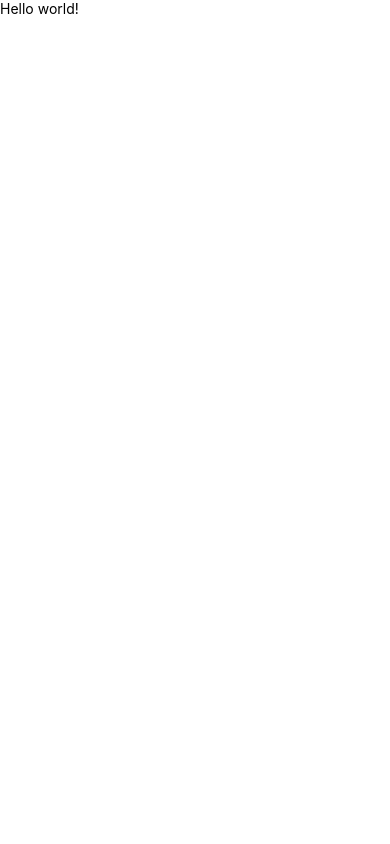
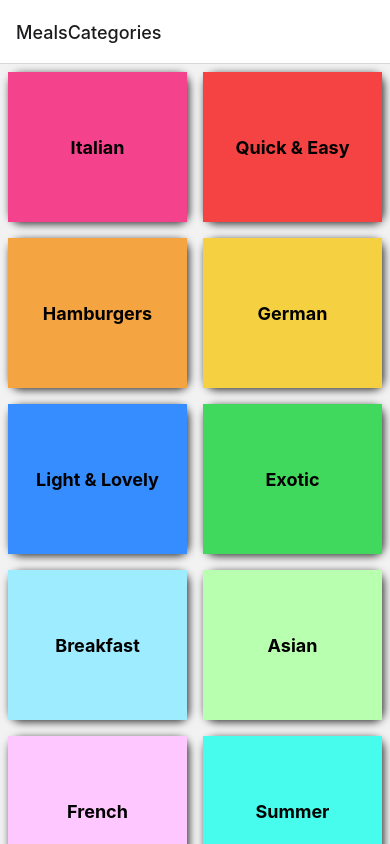
Before and after one commit to Judy-Nkwama/react-native-sample-projects, a React Native app: screen /MealsCategories in a window 390 px wide. Built offline with nearby package versions, Linux system fonts and the light colour scheme.

Commit message:
setting cat and cat meals

```diff
--- a/App.js
+++ b/App.js
@@ -1,19 +1,33 @@
-import { View, Text, StyleSheet } from "react-native";
+import { View, StyleSheet } from "react-native";
 import { StatusBar } from "expo-status-bar";
+import { NavigationContainer } from "@react-navigation/native";
+import { createNativeStackNavigator } from "@react-navigation/native-stack";
+import CategoriesScreen from "./screens/CategoriesScreen";
+import CategoryMealsScreen from "./screens/CategoryMealsScreen";
 
-const MyComponent = props => {
-  return(
-    <View style={styles.container}>
-      <StatusBar style="auto" />
-      <Text>Hello world!</Text>
-    </View>
-  );
+const App = props => {
+
+    const Stack = createNativeStackNavigator();
+
+    return(
+        <NavigationContainer>
+            <StatusBar style="auto" />
+            <Stack.Navigator>
+                <Stack.Screen
+                    name="MealsCategories"
+                    component={CategoriesScreen}
+                />
+                <Stack.Screen
+                    name="CategoryMealsScreen"
+                    component={CategoryMealsScreen}
+                />
+            </Stack.Navigator>
+        </NavigationContainer>
+    );
 };
 
 const styles = StyleSheet.create({
-  container : {
-    flex : 1
-  }
+
 });
 
-export default MyComponent;
+export default App;
--- /dev/null
+++ b/Components/Category.js
@@ -0,0 +1,51 @@
+import { View, Text, StyleSheet, Pressable, Platform } from "react-native";
+
+const Category = ({color, title, onPress}) => {
+    return(
+        <View style={styles.categoryOuterContainer} >
+            <Pressable
+                style={({pressed}) => [styles.pressable, {backgroundColor : color}, pressed ? styles.pressed : null] }
+                android_ripple={{color : "white"}}
+                onPress={onPress}
+            >
+                <View style={styles.categoryInerContainer}>
+                    <Text style={styles.title}>{title}</Text>
+                </View>
+            </Pressable>
+        </View>
+    );
+};
+
+const styles = StyleSheet.create({
+    categoryOuterContainer : {
+        flex : 1,
+        height : 150,
+        margin : 8,
+        borderRadius : 12,
+        elevation : 8,
+        shadowColor : "black",
+        shadowOffset : { width : 2, height : 2},
+        shadowOpacity : 0.8,
+        shadowRadius : 8,
+        backgroundColor : "white",
+        overflow : Platform.select({ios : "visible" , android : "hidden"})
+    },
+    pressable : {
+        flex : 1
+    },
+    pressed : {
+        opacity : 0.5
+    },
+    categoryInerContainer : {
+        flex : 1,
+        padding : 16,
+        justifyContent : "center",
+        alignItems : "center"
+    },
+    title : {
+        fontSize : 18,
+        fontWeight : "bold"
+    }
+});
+
+export default Category;
--- /dev/null
+++ b/Components/Meal.js
@@ -0,0 +1,45 @@
+import { View, Text, StyleSheet, Pressable, Image } from "react-native";
+
+const Meal = ({ title, imageUrl, duration, complexity, affordability }) => {
+    return (
+        <View style={styles.container}>
+            <Pressable style={styles.pressable}>
+                <View style={styles.innerContainer}>
+                    <Image style={styles.image} source={{uri : imageUrl }} />
+                    <Text style={styles.title}>{title}</Text>
+                    <Text>{duration}m</Text>
+                    <Text>{complexity}</Text>
+                    <Text>{affordability}</Text>
+                </View>
+            </Pressable>
+        </View>
+    );
+};
+
+const styles = StyleSheet.create({
+    container: {
+        flex: 1,
+        borderRadius : 8,
+        margin : 16,
+        elevation : 8,
+        overflow : "hidden"
+    },
+    pressable : {
+        flex: 1
+    },
+    innerContainer : {
+        flex: 1,
+        justifyContent: "center",
+        alignItems: "center"
+    },
+    image : {
+        width : "100%",
+        height : 200
+    },
+    title : {
+        textAlign : "center",
+        fontSize : 20
+    }
+});
+
+export default Meal;
--- a/app.json
+++ b/app.json
@@ -9,8 +9,9 @@
     "splash": {
       "image": "./assets/splash.png",
       "resizeMode": "contain",
-      "backgroundColor": "#ffffff"
+      "backgroundColor": "#223A5E"
     },
+    "backgroundColor" : "#223A5E",
     "updates": {
       "fallbackToCacheTimeout": 0
     },
--- a/package.json
+++ b/package.json
@@ -10,11 +10,16 @@
     "eject": "expo eject"
   },
   "dependencies": {
+    "@react-navigation/bottom-tabs": "^6.3.2",
+    "@react-navigation/native": "^6.0.11",
+    "@react-navigation/native-stack": "^6.7.0",
     "expo": "~45.0.0",
     "expo-status-bar": "~1.3.0",
     "react": "17.0.2",
     "react-dom": "17.0.2",
     "react-native": "0.68.2",
+    "react-native-safe-area-context": "4.2.4",
+    "react-native-screens": "~3.11.1",
     "react-native-web": "0.17.7"
   },
   "devDependencies": {
--- /dev/null
+++ b/screens/CategoriesScreen.js
@@ -0,0 +1,35 @@
+import { FlatList, View, Text, StyleSheet } from "react-native";
+import { CATEGORIES } from "../data/dummy-data";
+import Category from "../Components/Category";
+
+
+const CategoriesScreen = ({ navigation, route }) => {
+
+    const categoryPessHandler = catId => {
+        navigation.navigate("CategoryMealsScreen", {
+            categoryId : catId
+        });
+    };
+
+
+    return(
+        <FlatList
+            data={CATEGORIES}
+            renderItem={ itemData =>
+                <Category
+                    title={ itemData.item.title }
+                    color={ itemData.item.color }
+                    onPress={ () => categoryPessHandler(itemData.item.id) }
+                />
+            }
+            keyExtractor={ itemData => itemData.id }
+            numColumns={2}
+        />
+    );
+};
+
+const styles = StyleSheet.create({
+
+});
+
+export default CategoriesScreen;
--- /dev/null
+++ b/screens/CategoryMealsScreen.js
@@ -0,0 +1,38 @@
+import { View, Text, StyleSheet, FlatList } from "react-native";
+import { MEALS } from "../data/dummy-data";
+import Meal from "../Components/Meal";
+
+const CategoryMealsScreen = ({ navigation, route }) => {
+
+    const curentCategoryId = route.params.categoryId;
+    const categoryMeals = MEALS.filter( item => item.categoryIds.includes(curentCategoryId) )
+
+    const renderMeal = itemData => {
+        const meal = itemData.item;
+        const mealProps = {
+            title : meal.title,
+            imageUrl : meal.imageUrl,
+            complexity : meal.complexity,
+            affordabity : meal.affordabity,
+            duration : meal.duration
+        }
+        return <Meal {...mealProps} />
+    };
+
+    return(
+        <FlatList
+            style={styles.container}
+            data={categoryMeals}
+            renderItem={ itemData => renderMeal(itemData) }
+            keyExtractor={ itemData => itemData.id }
+        />
+    );
+};
+
+const styles = StyleSheet.create({
+    container : {
+        flex : 1,
+    }
+});
+
+export default CategoryMealsScreen;
```
Also changed, not shown: 2 other files (tests, documents, lock files or other folders).
